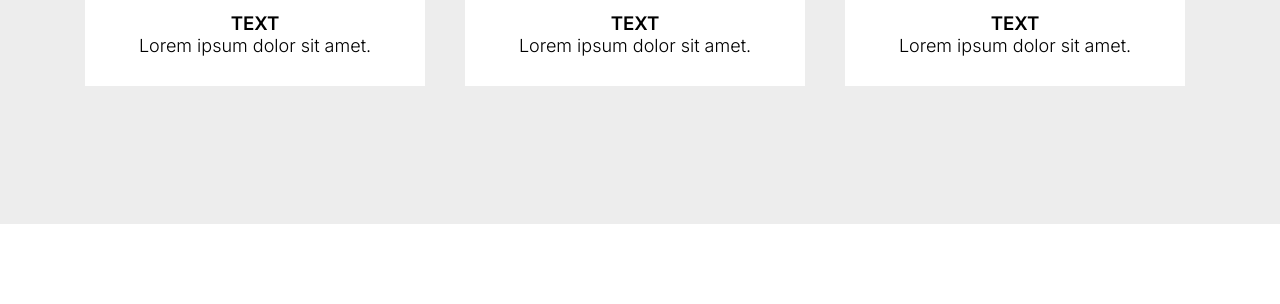
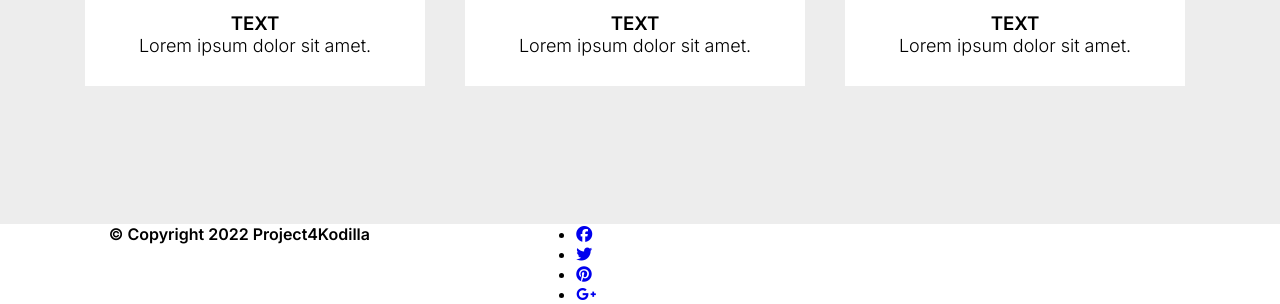
Before and after one commit to Erykov9/kodilla-project, a website: page index.html in a window 1280 px wide. Shown: the part 2510-2814 px from the top of the page. Before the commit the page ends 2734 px from the top, so only its background shows below. Drawn offline with Linux system fonts and the light colour scheme; a web font is replaced by a local one.

Commit message:
add final index.html

```diff
--- a/index.html
+++ b/index.html
@@ -45,17 +45,17 @@
             </div>
             <div class="services-box row">
                 <div class="services-card col-xl-4 col-sm-12">
-                    <i class="fa-solid fa-basket-shopping"></i>
+                    <a href="#"><i class="fa-solid fa-basket-shopping"></i></a>
                     <h2>E-commerce</h2>
                     <p>Lorem ipsum dolor sit amet consectetur adipisicing elit. Incidunt unde ratione qui aliquam possimus, veritatis, natus voluptas dolor.</p>
                 </div>
                 <div class="services-card col-xl-4 col-sm-12">
-                    <i class="fa-solid fa-display"></i>
+                    <a href="#"><i class="fa-solid fa-display"></i></a>
                     <h2>Responsive Web</h2>
                     <p>Lorem ipsum dolor sit amet consectetur adipisicing elit. Incidunt unde ratione qui aliquam possimus, veritatis, natus voluptas dolor.</p>
                 </div>
                 <div class="services-card col-xl-4 col-sm-12">
-                    <i class="fa-solid fa-lock"></i>
+                    <a href="#"><i class="fa-solid fa-lock"></i></a>
                     <h2>Web Security</h2>
                     <p>Lorem ipsum dolor sit amet consectetur adipisicing elit. Incidunt unde ratione qui aliquam possimus, veritatis, natus voluptas dolor.</p>
                 </div>
@@ -127,5 +127,23 @@
             </div>
         </div>
     </div>
+
+    <footer>
+        <div class="container">
+            <div class="footer-box row">
+                <div class="footer-copy col-lg-4 col-sm-8">
+                    <h4>&copy; Copyright 2022 Project4Kodilla</h4>
+                </div>
+                <div class="footer-icons col-lg-7 col-sm-8">
+                    <ul class="icons-list">
+                        <li><a href="#"><i class="fa-brands fa-facebook"></i></a></li>
+                        <li><a href="#"><i class="fa-brands fa-twitter"></i></a></li>
+                        <li><a href="#"><i class="fa-brands fa-pinterest"></i></a></li>
+                        <li><a href="#"><i class="fa-brands fa-google-plus-g"></i></a></li>
+                    </ul>
+                </div>
+            </div>
+        </div>
+    </footer>
 </body>
 </html>
```
